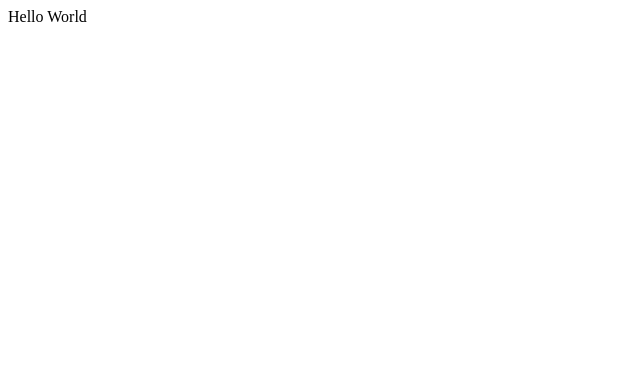
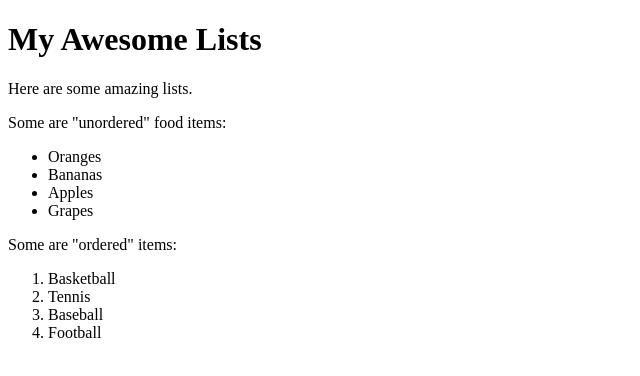
Before and after one commit to Tim-Healy/docs-index.html, a plain HTML site: page index.html in a window 1280 px wide. Shown: the whole page, without its empty margins (0-640 px from the left). Drawn offline with Linux system fonts and the light colour scheme.

Commit message:
Add files via upload

```diff
--- a/index.html
+++ b/index.html
@@ -1 +1,38 @@
-<html><body><p>Hello World</p></body></html>
+<!DOCTYPE html>
+<!-- saved from url=(0058)file:///Volumes/CUNY%20COURSE/CUNY/First%20Shot/index.html -->
+<html><head><meta http-equiv="Content-Type" content="text/html; charset=UTF-8">
+
+
+ </head>
+
+ <body>
+
+ <h1>My Awesome Lists</h1>
+
+ <p>Here are some amazing lists.</p>
+
+ <p>Some are "unordered" food items:</p>
+
+ <ul>
+ 	<li>Oranges</li>
+ 	<li>Bananas</li>
+ 	<li>Apples</li>
+ 	<li>Grapes</li>
+ </ul>
+
+
+<p>Some are "ordered" items:</p>
+
+<ol>
+ 	<li>Basketball</li>
+ 	<li>Tennis</li>
+ 	<li>Baseball</li>
+ 	<li>Football</li>
+</ol>
+
+
+
+
+
+
+</body></html>
```
